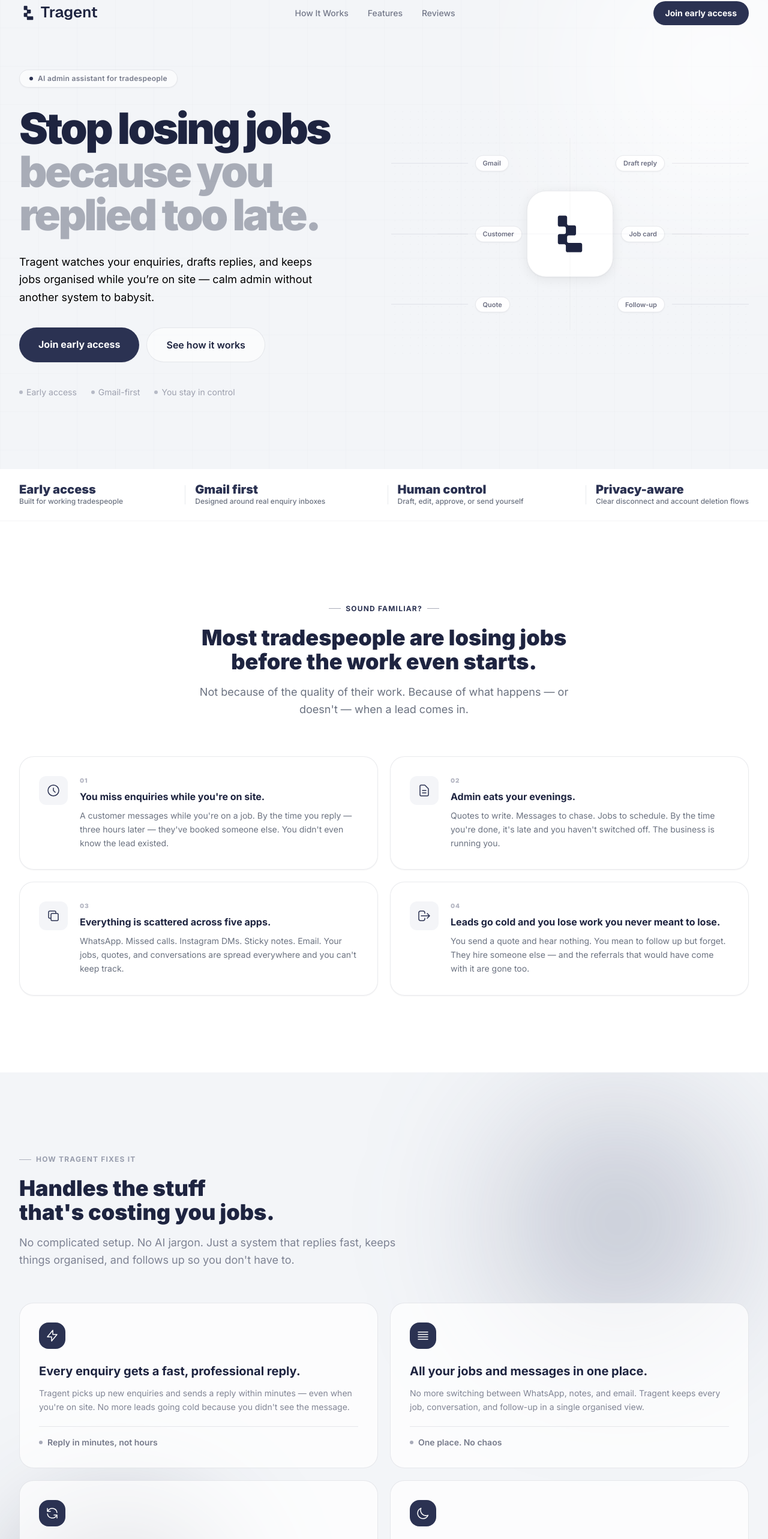
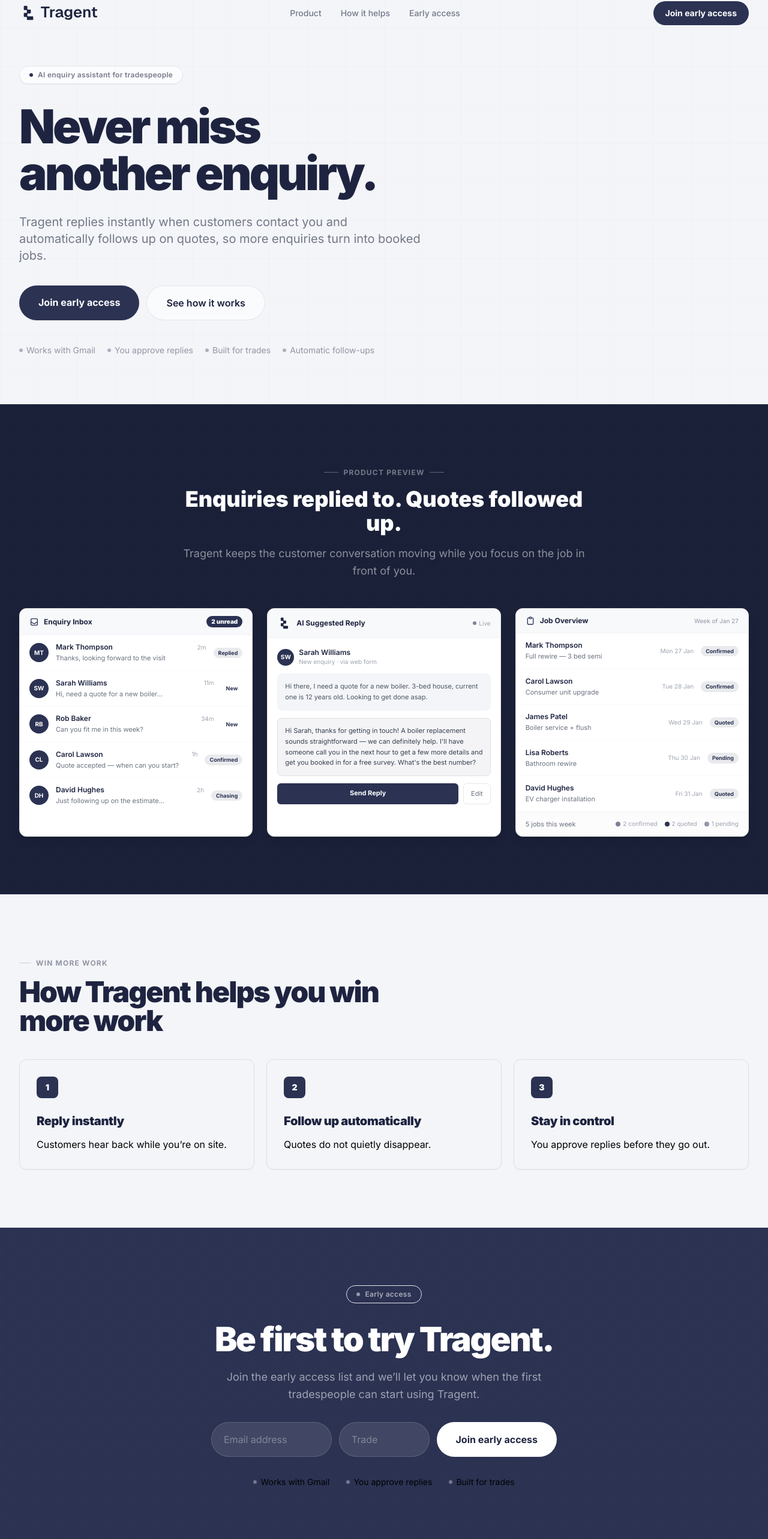
Before and after one commit to joecootes/tragent-website, a React (Vite) app: page / in a window 1280 px wide. Shown: the part 18-2584 px from the top of the page at 60% size. Built offline with nearby package versions, Linux system fonts and the light colour scheme.

Commit message:
shorter version

```diff
--- a/src/App.jsx
+++ b/src/App.jsx
@@ -1,14 +1,8 @@
 import React from 'react'
 import Navbar from './components/Navbar'
 import Hero from './components/Hero'
-import TrustBar from './components/TrustBar'
-import Problems from './components/Problems'
-import Solution from './components/Solution'
-import HowItWorks from './components/HowItWorks'
 import ProductVisual from './components/ProductVisual'
-import Benefits from './components/Benefits'
-import MidCTA from './components/MidCTA'
-import Testimonials from './components/Testimonials'
+import HowTragentHelps from './components/HowTragentHelps'
 import FinalCTA from './components/FinalCTA'
 import Footer from './components/Footer'
 import { PrivacyPolicy, TermsOfService } from './components/LegalPage'
@@ -18,14 +12,8 @@
     <div className="font-sans antialiased">
       <Navbar />
       <Hero />
-      <TrustBar />
-      <Problems />
-      <Solution />
-      <HowItWorks />
       <ProductVisual />
-      <Benefits />
-      <MidCTA />
-      <Testimonials />
+      <HowTragentHelps />
       <FinalCTA />
       <Footer />
     </div>
--- a/src/components/FinalCTA.jsx
+++ b/src/components/FinalCTA.jsx
@@ -1,36 +1,65 @@
-import React from 'react'
+import React, { useState } from 'react'
 
 export default function FinalCTA() {
+  const [email, setEmail] = useState('')
+  const [trade, setTrade] = useState('')
+
+  function handleSubmit(event) {
+    event.preventDefault()
+
+    const subject = encodeURIComponent('Tragent early access')
+    const body = encodeURIComponent(
+      `Please add me to the Tragent early access list.\n\nEmail: ${email}\nTrade: ${trade || 'Not provided'}`
+    )
+
+    window.location.href = `mailto:hello@trytragent.com?subject=${subject}&body=${body}`
+  }
+
   return (
-    <section className="relative py-28 lg:py-36 overflow-hidden bg-brand-navy">
+    <section id="early-access" className="relative py-20 lg:py-24 overflow-hidden bg-brand-navy">
       <div className="absolute inset-0 bg-grid-white pointer-events-none opacity-70" />
-      <div className="absolute left-1/2 top-10 h-px w-[70vw] -translate-x-1/2 bg-white/10" />
 
       <div className="max-w-3xl mx-auto px-6 lg:px-8 text-center relative z-10">
         <div className="inline-flex items-center gap-2 bg-white/8 border border-white/12 rounded-full px-4 py-1.5 mb-8">
           <span className="w-1.5 h-1.5 rounded-full bg-white/50" />
-          <span className="text-white/60 text-xs font-semibold tracking-wide">Built for busy trades</span>
+          <span className="text-white/60 text-xs font-semibold tracking-wide">Early access</span>
         </div>
 
         <h2 className="text-4xl lg:text-5xl xl:text-[56px] font-black text-white leading-tight tracking-[-0.04em] mb-5">
-          Ready to make enquiry admin feel lighter?
+          Be first to try Tragent.
         </h2>
 
-        <p className="text-lg text-white/50 leading-relaxed mb-10 max-w-xl mx-auto">
-          Join early access and help shape Tragent around the way real trade businesses actually work.
+        <p className="text-lg text-white/55 leading-relaxed mb-8 max-w-xl mx-auto">
+          Join the early access list and we’ll let you know when the first tradespeople can start using Tragent.
         </p>
 
-        <div className="flex flex-col sm:flex-row gap-4 justify-center mb-9">
-          <a href="mailto:hello@trytragent.com?subject=Tragent%20early%20access" className="bg-white text-brand-text font-bold text-base px-10 py-4 rounded-full hover:bg-brand-gray transition-all">
+        <form onSubmit={handleSubmit} className="max-w-xl mx-auto grid sm:grid-cols-[1fr_0.75fr_auto] gap-3 mb-8">
+          <label className="sr-only" htmlFor="early-access-email">Email address</label>
+          <input
+            id="early-access-email"
+            type="email"
+            required
+            value={email}
+            onChange={(event) => setEmail(event.target.value)}
+            placeholder="Email address"
+            className="w-full rounded-full border border-white/15 bg-white/10 px-5 py-4 text-white placeholder:text-white/35 outline-none focus:border-white/35 focus:bg-white/12"
+          />
+          <label className="sr-only" htmlFor="early-access-trade">Trade</label>
+          <input
+            id="early-access-trade"
+            type="text"
+            value={trade}
+            onChange={(event) => setTrade(event.target.value)}
+            placeholder="Trade"
+            className="w-full rounded-full border border-white/15 bg-white/10 px-5 py-4 text-white placeholder:text-white/35 outline-none focus:border-white/35 focus:bg-white/12"
+          />
+          <button type="submit" className="bg-white text-brand-text font-bold text-base px-8 py-4 rounded-full hover:bg-brand-gray transition-all whitespace-nowrap">
             Join early access
-          </a>
-          <a href="#how-it-works" className="bg-white/8 border border-white/15 text-white font-semibold text-base px-10 py-4 rounded-full hover:bg-white/12 transition-colors">
-            See how it works
-          </a>
-        </div>
+          </button>
+        </form>
 
         <div className="flex flex-wrap justify-center items-center gap-x-7 gap-y-2">
-          {['Gmail-first', 'Human approval', 'Clear disconnect', 'Account deletion supported'].map((item) => (
+          {['Works with Gmail', 'You approve replies', 'Built for trades'].map((item) => (
             <div key={item} className="flex items-center gap-1.5 text-white/32 text-sm">
               <span className="w-1.5 h-1.5 rounded-full bg-white/35" />
               {item}
--- a/src/components/Footer.jsx
+++ b/src/components/Footer.jsx
@@ -3,9 +3,9 @@
 import LogoWordmark from './LogoWordmark'
 
 const productLinks = [
-  ['How It Works', '/#how-it-works'],
-  ['Features', '/#features'],
-  ['Customer stories', '/#testimonials'],
+  ['Product preview', '/#product'],
+  ['How it helps', '/#how-it-helps'],
+  ['Early access', '/#early-access'],
 ]
 
 const companyLinks = [
@@ -31,7 +31,7 @@
               <LogoWordmark className="h-[22px] w-auto" />
             </a>
             <p className="text-sm leading-relaxed text-brand-text/60 max-w-xs">
-              The AI admin assistant that handles your enquiries so you stop losing jobs and get your evenings back.
+              Tragent replies to enquiries and follows up on quotes so more jobs keep moving.
             </p>
           </div>
 
@@ -77,7 +77,7 @@
             </ul>
             <div className="mt-8">
               <a
-                href="mailto:hello@trytragent.com?subject=Tragent%20early%20access"
+                href="/#early-access"
                 className="inline-block bg-brand-navy text-white text-xs font-bold px-4 py-2.5 rounded-md hover:bg-brand-navy-dark transition-colors"
               >
                 Join early access
--- a/src/components/Hero.jsx
+++ b/src/components/Hero.jsx
@@ -1,86 +1,48 @@
 import React from 'react'
-import LogoMark from './LogoMark'
 
-const flowItems = [
-  { label: 'Gmail', side: 'left', y: '22%' },
-  { label: 'Customer', side: 'left', y: '50%' },
-  { label: 'Quote', side: 'left', y: '78%' },
-  { label: 'Draft reply', side: 'right', y: '22%' },
-  { label: 'Job card', side: 'right', y: '50%' },
-  { label: 'Follow-up', side: 'right', y: '78%' },
+const trustChips = [
+  'Works with Gmail',
+  'You approve replies',
+  'Built for trades',
+  'Automatic follow-ups',
 ]
-
-function FlowDiagram() {
-  return (
-    <div className="relative mx-auto max-w-[620px] h-[360px] sm:h-[420px]" aria-label="Tragent workflow diagram">
-      <div className="absolute inset-0 opacity-[0.09]" style={{ backgroundImage: 'radial-gradient(rgba(30,36,64,0.22) 1px, transparent 1px)', backgroundSize: '13px 13px' }} />
-      <div className="absolute left-1/2 top-1/2 w-28 h-28 sm:w-36 sm:h-36 -translate-x-1/2 -translate-y-1/2 rounded-[2rem] bg-white border border-brand-navy/10 shadow-card flex items-center justify-center">
-        <div className="w-16 h-16 sm:w-20 sm:h-20 flex items-center justify-center">
-          <LogoMark className="w-16 h-16 sm:w-20 sm:h-20" />
-        </div>
-      </div>
-
-      {flowItems.map((item) => {
-        const isLeft = item.side === 'left'
-        return (
-          <div key={item.label} className="absolute flex items-center gap-3" style={{ top: item.y, [isLeft ? 'left' : 'right']: 0, transform: 'translateY(-50%)' }}>
-            {isLeft && <span className="hidden sm:block w-24 lg:w-32 h-px bg-brand-navy/10" />}
-            <span className="rounded-full border border-brand-navy/10 bg-[#FFFFFF]/90 px-3 py-1 text-[11px] font-semibold text-brand-text/65 shadow-sm whitespace-nowrap">{item.label}</span>
-            {!isLeft && <span className="hidden sm:block w-24 lg:w-32 h-px bg-brand-navy/10" />}
-          </div>
-        )
-      })}
-
-      <div className="absolute left-1/2 top-[12%] bottom-[12%] w-px -translate-x-1/2 bg-brand-navy/5" />
-      <div className="absolute left-[13%] right-[13%] top-1/2 h-px -translate-y-1/2 bg-brand-navy/5" />
-    </div>
-  )
-}
 
 export default function Hero() {
   return (
-    <section className="bg-[#F3F5F8] flex items-start lg:items-center pt-28 pb-16 lg:pt-24 lg:pb-20 lg:min-h-screen relative overflow-hidden">
+    <section className="bg-[#F3F5F8] pt-28 pb-16 lg:pt-32 lg:pb-20 relative overflow-hidden">
       <div className="absolute inset-0 pointer-events-none opacity-[0.45]" style={{ backgroundImage: 'linear-gradient(rgba(30,36,64,0.035) 1px, transparent 1px), linear-gradient(90deg, rgba(30,36,64,0.035) 1px, transparent 1px)', backgroundSize: '64px 64px' }} />
-      <div className="absolute -top-32 right-[-180px] w-[520px] h-[520px] rounded-full blur-[120px] bg-white/70 pointer-events-none" />
 
       <div className="max-w-7xl mx-auto px-6 lg:px-8 relative z-10 w-full">
-        <div className="grid lg:grid-cols-[0.95fr_1.05fr] gap-12 xl:gap-20 items-center">
-          <div>
-            <div className="inline-flex items-center gap-2 border border-brand-navy/10 bg-white/60 rounded-full px-4 py-1.5 mb-8 shadow-sm">
+        <div className="max-w-4xl">
+          <div className="inline-flex items-center gap-2 border border-brand-navy/10 bg-white/65 rounded-full px-4 py-1.5 mb-8 shadow-sm">
               <div className="w-1.5 h-1.5 rounded-full bg-brand-navy/100" />
-              <span className="text-brand-text/60 text-xs font-semibold tracking-wide">AI admin assistant for tradespeople</span>
+            <span className="text-brand-text/60 text-xs font-semibold tracking-wide">AI enquiry assistant for tradespeople</span>
           </div>
 
-            <h1 className="text-[44px] sm:text-6xl xl:text-[72px] font-black text-brand-text leading-[0.98] tracking-[-0.05em] mb-7 text-balance">
-              Stop losing jobs
-              <span className="block text-brand-text/35">because you replied too late.</span>
+          <h1 className="text-[48px] sm:text-6xl xl:text-[78px] font-black text-brand-text leading-[0.98] tracking-[-0.05em] mb-7 text-balance">
+            Never miss another enquiry.
           </h1>
 
-            <p className="text-lg text-brand-text/58 leading-relaxed mb-9 max-w-[520px]">
-              Tragent watches your enquiries, drafts replies, and keeps jobs organised while you’re on site — calm admin without another system to babysit.
+          <p className="text-lg sm:text-xl text-brand-text/60 leading-relaxed mb-9 max-w-2xl">
+            Tragent replies instantly when customers contact you and automatically follows up on quotes, so more enquiries turn into booked jobs.
           </p>
 
           <div className="flex flex-col sm:flex-row gap-3 mb-10">
-              <a href="mailto:hello@trytragent.com?subject=Tragent%20early%20access" className="bg-brand-navy text-white font-bold text-base px-8 py-4 rounded-full hover:bg-brand-navy transition-all shadow-sm text-center">
+            <a href="#early-access" className="bg-brand-navy text-white font-bold text-base px-8 py-4 rounded-full hover:bg-brand-navy-dark transition-all shadow-sm text-center">
               Join early access
             </a>
-              <a href="#how-it-works" className="flex items-center justify-center gap-2 bg-white/55 border border-brand-navy/10 text-brand-text font-semibold text-base px-8 py-4 rounded-full hover:bg-white transition-colors text-center">
+            <a href="#product" className="flex items-center justify-center gap-2 bg-white/55 border border-brand-navy/10 text-brand-text font-semibold text-base px-8 py-4 rounded-full hover:bg-white transition-colors text-center">
               See how it works
             </a>
           </div>
 
-            <div className="flex flex-wrap items-center gap-x-6 gap-y-2">
-              {['Early access', 'Gmail-first', 'You stay in control'].map((item) => (
-                <div key={item} className="flex items-center gap-1.5 text-brand-text/40 text-sm">
-                  <span className="w-1.5 h-1.5 rounded-full bg-brand-navy/30" />
+          <div className="flex flex-wrap items-center gap-x-5 gap-y-2">
+            {trustChips.map((item) => (
+              <div key={item} className="flex items-center gap-1.5 text-brand-text/45 text-sm">
+                <span className="w-1.5 h-1.5 rounded-full bg-brand-navy/35" />
                 {item}
               </div>
             ))}
-            </div>
-          </div>
-
-          <div className="relative hidden sm:block">
-            <FlowDiagram />
           </div>
         </div>
       </div>
--- /dev/null
+++ b/src/components/HowTragentHelps.jsx
@@ -0,0 +1,50 @@
+import React from 'react'
+
+const cards = [
+  {
+    title: 'Reply instantly',
+    body: 'Customers hear back while you’re on site.',
+  },
+  {
+    title: 'Follow up automatically',
+    body: 'Quotes do not quietly disappear.',
+  },
+  {
+    title: 'Stay in control',
+    body: 'You approve replies before they go out.',
+  },
+]
+
+export default function HowTragentHelps() {
+  return (
+    <section id="how-it-helps" className="bg-[#F3F5F8] py-20 lg:py-24 border-y border-brand-navy/10">
+      <div className="max-w-7xl mx-auto px-6 lg:px-8">
+        <div className="max-w-2xl mb-10">
+          <div className="inline-flex items-center gap-2 text-brand-text/45 text-xs font-bold uppercase tracking-widest mb-4">
+            <div className="w-5 h-px bg-brand-navy/20" />
+            Win more work
+          </div>
+          <h2 className="text-3xl lg:text-5xl font-black text-brand-text leading-tight tracking-[-0.04em]">
+            How Tragent helps you win more work
+          </h2>
+        </div>
+
+        <div className="grid md:grid-cols-3 gap-4 lg:gap-5">
+          {cards.map((card, index) => (
+            <article key={card.title} className="bg-white/72 border border-brand-navy/10 rounded-xl p-6 lg:p-7 shadow-sm">
+              <div className="w-9 h-9 rounded-lg bg-brand-navy text-white flex items-center justify-center text-sm font-black mb-6">
+                {index + 1}
+              </div>
+              <h3 className="text-xl font-black text-brand-text tracking-[-0.02em] mb-3">
+                {card.title}
+              </h3>
+              <p className="text-brand-text/58 leading-relaxed">
+                {card.body}
+              </p>
+            </article>
+          ))}
+        </div>
+      </div>
+    </section>
+  )
+}
--- a/src/components/Navbar.jsx
+++ b/src/components/Navbar.jsx
@@ -8,6 +8,7 @@
 
   useEffect(() => {
     const handleScroll = () => setScrolled(window.scrollY > 24)
+    handleScroll()
     window.addEventListener('scroll', handleScroll)
     return () => window.removeEventListener('scroll', handleScroll)
   }, [])
@@ -17,7 +18,7 @@
   const navShell = isSolid
     ? 'bg-brand-navy/95 backdrop-blur-md shadow-lg shadow-black/20'
     : scrolled
-      ? 'bg-[#F3F5F8]/92 backdrop-blur-md border-b border-brand-navy/10'
+      ? 'bg-[#F3F5F8]/98 border-b border-brand-navy/10'
       : 'bg-transparent'
   const navText = useDarkText ? 'text-brand-text/60 hover:text-brand-text' : 'text-white/60 hover:text-white'
   const logoVariant = useDarkText ? 'navy' : 'white'
@@ -37,13 +38,13 @@
           </a>
 
           <div className="hidden md:flex items-center gap-8">
-            <a href="/#how-it-works" className={`${navText} text-sm font-medium transition-colors`}>How It Works</a>
-            <a href="/#features" className={`${navText} text-sm font-medium transition-colors`}>Features</a>
-            <a href="/#testimonials" className={`${navText} text-sm font-medium transition-colors`}>Reviews</a>
+            <a href="/#product" className={`${navText} text-sm font-medium transition-colors`}>Product</a>
+            <a href="/#how-it-helps" className={`${navText} text-sm font-medium transition-colors`}>How it helps</a>
+            <a href="/#early-access" className={`${navText} text-sm font-medium transition-colors`}>Early access</a>
           </div>
 
           <div className="hidden md:flex items-center gap-5">
-            <a href="mailto:hello@trytragent.com?subject=Tragent%20early%20access" className={ctaClass}>
+            <a href="/#early-access" className={ctaClass}>
               Join early access
             </a>
           </div>
@@ -71,9 +72,9 @@
         <div className={`${isSolid ? 'bg-brand-navy-mid border-white/10' : 'bg-[#F3F5F8] border-brand-navy/10'} md:hidden border-t`}>
           <div className="max-w-7xl mx-auto px-6 py-4 flex flex-col gap-1">
             {[
-              ['How It Works', '/#how-it-works'],
-              ['Features', '/#features'],
-              ['Reviews', '/#testimonials'],
+              ['Product', '/#product'],
+              ['How it helps', '/#how-it-helps'],
+              ['Early access', '/#early-access'],
             ].map(([label, href]) => (
               <a
                 key={label}
@@ -86,7 +87,7 @@
             ))}
             <div className={`${isSolid ? 'border-white/10' : 'border-brand-navy/10'} pt-3 mt-1 border-t`}>
               <a
-                href="mailto:hello@trytragent.com?subject=Tragent%20early%20access"
+                href="/#early-access"
                 className={`${isSolid ? 'bg-white text-brand-navy hover:bg-brand-gray' : 'bg-brand-navy text-white hover:bg-brand-navy'} block text-sm font-bold px-5 py-3 rounded-full text-center transition-colors`}
               >
                 Join early access
--- a/src/components/ProductVisual.jsx
+++ b/src/components/ProductVisual.jsx
@@ -138,23 +138,21 @@
 
 export default function ProductVisual() {
   return (
-    <section className="bg-brand-navy-dark py-24 lg:py-32 relative overflow-hidden" style={{ backgroundColor: '#1A2038' }}>
+    <section id="product" className="bg-brand-navy-dark py-20 lg:py-24 relative overflow-hidden" style={{ backgroundColor: '#1A2038' }}>
       <div className="absolute inset-0 bg-grid-white pointer-events-none opacity-50" />
-      <div className="absolute top-1/2 left-1/2 -translate-x-1/2 -translate-y-1/2 w-[800px] h-[400px] bg-brand-navy/60 rounded-full blur-[120px] pointer-events-none" />
 
       <div className="max-w-7xl mx-auto px-6 lg:px-8 relative z-10">
-        <div className="text-center max-w-2xl mx-auto mb-16">
+        <div className="text-center max-w-2xl mx-auto mb-12">
           <div className="inline-flex items-center gap-2 text-white/40 text-xs font-bold uppercase tracking-widest mb-4">
             <div className="w-6 h-px bg-white/30" />
-            The Dashboard
+            Product preview
             <div className="w-6 h-px bg-white/30" />
           </div>
           <h2 className="text-3xl lg:text-4xl font-black text-white leading-tight mb-4">
-            Everything in one place.
+            Enquiries replied to. Quotes followed up.
           </h2>
           <p className="text-white/50 text-lg leading-relaxed">
-            Your enquiries, replies, jobs, and follow-ups — all organised and under control.
-            No more switching between apps wondering what you've missed.
+            Tragent keeps the customer conversation moving while you focus on the job in front of you.
           </p>
         </div>
 
```
Lines whose indentation alone changed are shown as unchanged.
